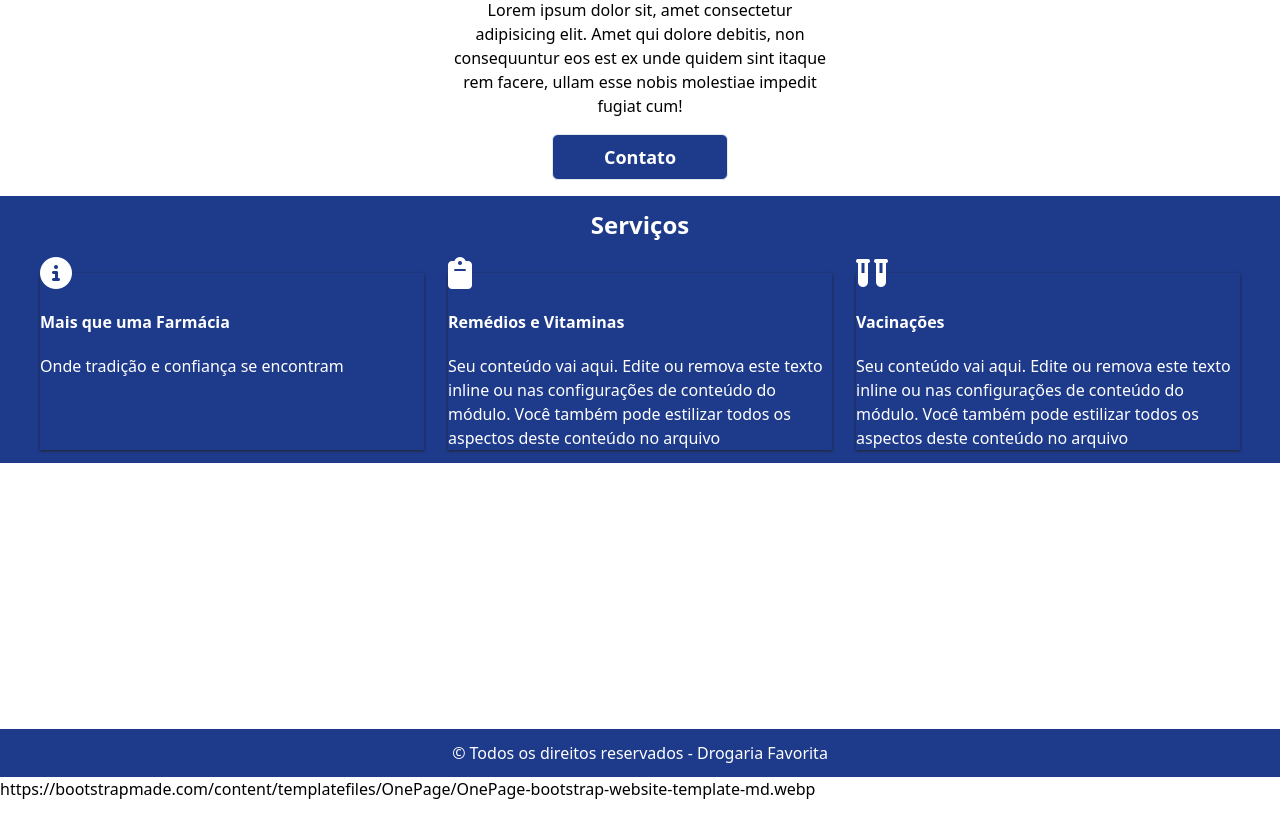
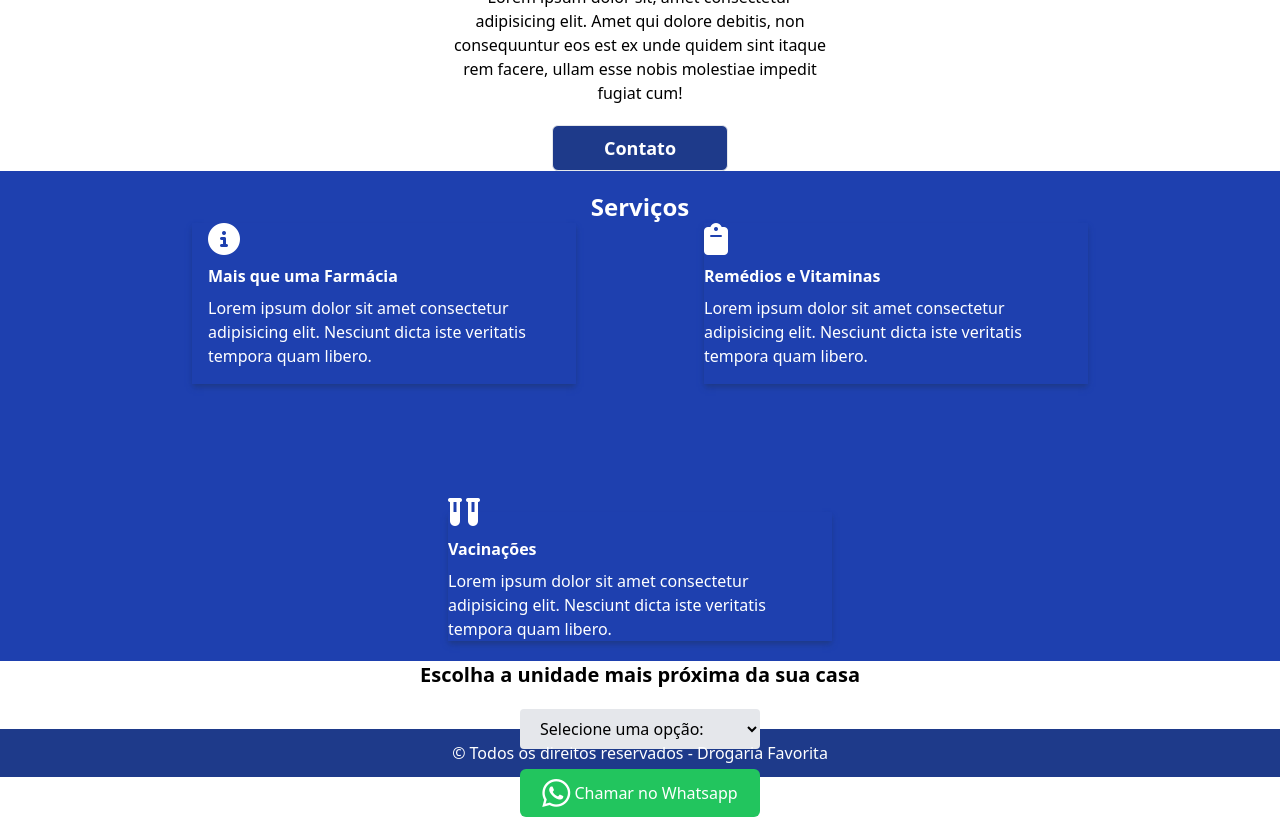
Before and after one commit to Silpharny/newFavorita, a website: page src/index.html in a window 1280 px wide. Shown: the part 156-973 px from the top of the page. Drawn offline with Linux system fonts and the light colour scheme.

Commit message:
Finalizando Layout principal - V0

```diff
--- a/src/index.html
+++ b/src/index.html
@@ -10,53 +10,76 @@
 </head>
 <body class="w-full h-screen">
 
-    <header class="flex flex-row justify-around shadow">
+    <header class="flex flex-row justify-around shadow sticky top-0 bg-white">
         <img src="../assets/logofavorita.png" class="w-32 cursor-pointer" alt="Logo da Favorita">
         <ul class="flex flex-row gap-10 text-base self-center">
-            <li><a href="#inicio">Início</a></li>
-            <li><a href="#servicos">Serviços</a></li>
-            <li><a href="#contato">Contato</a></li>
+            <li class="hover:bg-blue-900 hover:p-1 hover:rounded-md hover:text-white hover:transition-opacity"><a href="#inicio">Início</a></li>
+            <li class="hover:bg-blue-900 hover:p-1 hover:rounded-md hover:text-white hover:transition-opacity"><a href="#servicos">Serviços</a></li>
+            <li class="hover:bg-blue-900 hover:p-1 hover:rounded-md hover:text-white hover:transition-opacity"><a href="#contato">Contato</a></li>
         </ul>
     </header>
 
-    <main class="w-full h-screen m-auto flex flex-col align-middle">
+    <main class="h-fit md:h-screen flex flex-col">
 
-        <div class="w-full h-full flex flex-col align-middle justify-center text-center gap-4" id="inicio">
+        <div class="h-screen flex flex-col justify-center items-center gap-5" id="inicio">
             <h1 class="text-3xl font-bold text-blue-900">Drogaria Favorita</h1>
-            <p class="w-96 self-center">Lorem ipsum dolor sit, amet consectetur adipisicing elit. Amet qui dolore debitis, non consequuntur eos est ex unde quidem sint itaque rem facere, ullam esse nobis molestiae impedit fugiat cum!</p>
+            <p class="w-96 text-center self-center">Lorem ipsum dolor sit, amet consectetur adipisicing elit. Amet qui dolore debitis, non consequuntur eos est ex unde quidem sint itaque rem facere, ullam esse nobis molestiae impedit fugiat cum!</p>
             <a href="#contato">
                 <button class="w-44 p-2 text-lg font-bold self-center border rounded-md cursor-pointer text-white bg-blue-900">Contato</button>
             </a>
         </div>
 
-        <div class="w-screen h-full  flex flex-col align-middle justify-center text-center gap-8 bg-blue-900" id="servicos">
+        <div class="h-screen p-5 flex flex-col items-center bg-blue-800" id="servicos">
 
             <h2 class="text-white text-2xl font-bold text-center">Serviços</h2>
 
-            <div class="w-full flex gap-6 justify-center">
+            <div class="h-full flex justify-center gap-32 flex-wrap">
 
-                <div class="w-96 h-full flex flex-col gap-5 shadow shadow-slate-800">
-                    <i class="fa-solid fa-circle-info fa-2xl self-start mb-4" style="color: #ffffff;"></i>
+                <div class="w-96 flex flex-col gap-2 justify-center p-4 shadow-md shadow-blue-900">
+                    <i class="fa-solid fa-circle-info fa-2xl self-start pb-4" style="color: #ffffff;"></i>
                     <h4 class="text-white font-bold text-start">Mais que uma Farmácia</h4>
-                    <p class="text-start text-white">Onde tradição e confiança se encontram</p>
+                    <p class="text-start text-white">Lorem ipsum dolor sit amet consectetur adipisicing elit. Nesciunt dicta iste veritatis tempora quam libero.</p>
                 </div>
 
-                <div class="w-96 h-full flex flex-col gap-5 shadow shadow-slate-800">
-                    <i class="fa-solid fa-clipboard fa-2xl self-start mb-4" style="color: #ffffff;"></i>
+                <div class="w-96 flex flex-col gap-2 justify-center shadow-md shadow-blue-900">
+                    <i class="fa-solid fa-clipboard fa-2xl self-start pb-4" style="color: #ffffff;"></i>
                     <h4 class="text-white font-bold text-start">Remédios e Vitaminas</h4>
-                    <p class="text-start text-white">Seu conteúdo vai aqui. Edite ou remova este texto inline ou nas configurações de conteúdo do módulo. Você também pode estilizar todos os aspectos deste conteúdo no arquivo</p>
+                    <p class="text-start text-white">Lorem ipsum dolor sit amet consectetur adipisicing elit. Nesciunt dicta iste veritatis tempora quam libero.</p>
                 </div>
 
-                <div class="w-96 h-full flex flex-col gap-5 shadow shadow-slate-800">
-                    <i class="fa-solid fa-vials fa-2xl self-start mb-4" style="color: #ffffff;"></i>
+                <div class="w-96 flex flex-col gap-2 justify-center shadow-md shadow-blue-900">
+                    <i class="fa-solid fa-vials fa-2xl self-start pb-4" style="color: #ffffff;"></i>
                     <h4 class="text-white font-bold text-start">Vacinações</h4>
-                    <p class="text-start text-white">Seu conteúdo vai aqui. Edite ou remova este texto inline ou nas configurações de conteúdo do módulo. Você também pode estilizar todos os aspectos deste conteúdo no arquivo</p>
+                    <p class="text-start text-white">Lorem ipsum dolor sit amet consectetur adipisicing elit. Nesciunt dicta iste veritatis tempora quam libero.</p>
                 </div>
             </div>
 
         </div>
-        <div class="w-full h-full" id="contato">
+        <div class="h-screen  flex flex-col items-center justify-center gap-5" id="contato">
+            <h1 class="text-xl font-bold">Escolha a unidade mais próxima da sua casa</h1>
 
+            <select class="bg-gray-200 rounded px-4 w-60 h-10 self-center" name="endereco" id="endereco" size="1">
+                <option selected value="">Selecione uma opção:</option>
+
+                <optgroup label="Icaraí" />
+                <option value="https://wa.me/552126121000?text=Quero+fazer+um+pedido">Av. Sete de Setembro, n 284</option>
+                <option value="https://wa.me/552127116060?text=Quero+fazer+um+pedido">Av. Sete de Setembro, n 230</option>
+                <option value="https://wa.me/552136025000?text=Quero+fazer+um+pedido">Rua Mariz e Barros, n 335</option>
+                <option value="https://wa.me/552126106000?text=Quero+fazer+um+pedido">Rua Cinco de julho, n 367</option>
+
+                <optgroup label="Santa Rosa" />
+                <option value="https://wa.me/552127111100?text=Quero+fazer+um+pedido">Rua Santa Rosa, n 146</option>
+
+                <optgroup label="Vital Brasil" />
+                <option value="https://wa.me/552137010550?text=Quero+fazer+um+pedido">Rua Mário Viana, n 497</option>
+
+                <optgroup label="Beltrão" />
+                <option value="https://wa.me/552136020236?text=Quero+fazer+um+pedido">Rua Mário Viana, n 683, LJ 01</option>
+            </select>
+
+            <button class="bg-green-500 hover:bg-green-300 w-60 outline-none self-center p-3 rounded-md text-white" id="btn">
+                <i class="fa-brands fa-whatsapp fa-2xl" style="color: #ffffff;"></i>
+                Chamar no Whatsapp</button>
         </div>
     </main>
 
@@ -67,5 +90,3 @@
 </footer>
 <script src="script.js"></script>
 </html>
-
-https://bootstrapmade.com/content/templatefiles/OnePage/OnePage-bootstrap-website-template-md.webp
--- a/src/script.js
+++ b/src/script.js
@@ -0,0 +1,11 @@
+let button = document.querySelector("#btn")
+
+
+const cliqueBtn = () => {
+    let btnWhats = document.querySelector("#endereco").value;
+
+    window.location.replace(btnWhats)
+}
+
+
+button.addEventListener('click', cliqueBtn)
```
Also changed, not shown: nov.txt (deleted, +0 -18 lines), src/output.css.
